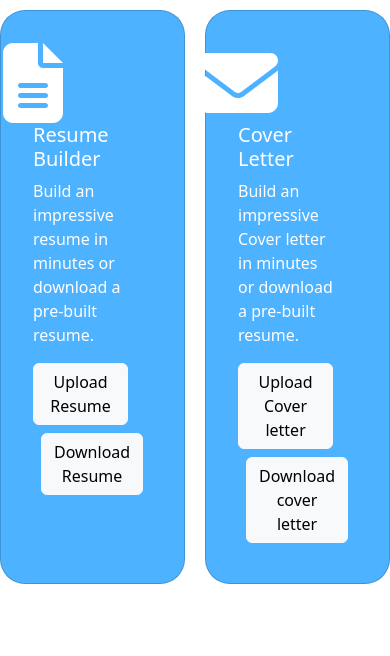
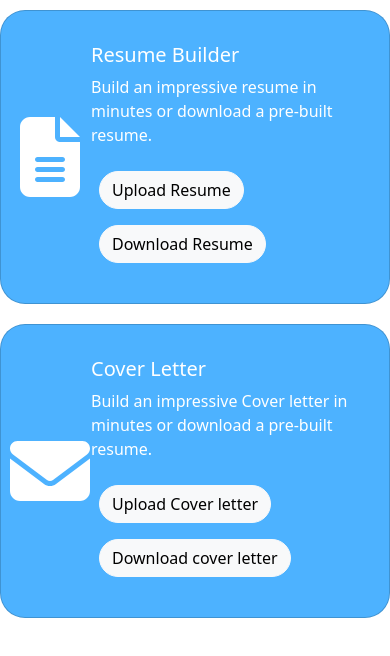
Before and after one commit to Vargos98/job-description, a React (Create React App) app: page /ResumeBuilder in a window 390 px wide. Shown: the top 656 px of the page. Built offline with nearby package versions, Linux system fonts and the light colour scheme.

Commit message:
Update ResumeBuilder.jsx
made it responsive

```diff
--- a/src/Components/ResumeBuilder.jsx
+++ b/src/Components/ResumeBuilder.jsx
@@ -5,7 +5,7 @@ import { faFileAlt, faEnvelope } from '@fortawesome/free-solid-svg-icons';
 
 const ResumeBuilder = () => {
   return (
-    <div className='d-flex' style={{ margin: '10px auto', justifyContent: 'center', gap: '20px' }}>
+    <div className='d-flex flex-wrap ' style={{ margin: '10px auto', justifyContent: 'center', gap: '20px' }}>
       {/* Resume Builder Card */}
       <Card className="p-3" style={{ backgroundColor: '#4db2ff', borderRadius: '25px', width: '550px' }}>
         <Card.Body>
@@ -16,13 +16,13 @@ const ResumeBuilder = () => {
             </Col>
             {/* Content on the right */}
             <Col xs={10}>
-              <Card.Title className="text-white">Resume Builder</Card.Title>
+              <Card.Title className="text-white ">Resume Builder</Card.Title>
               <Card.Text className="text-white">
                 Build an impressive resume in minutes or download a pre-built resume.
               </Card.Text>
-              <div>
-                <Button variant="light" className="">Upload Resume</Button>
-                <Button variant="light" className="m-2">Download Resume</Button>
+              <div className='d-flex flex-wrap '>
+                <Button variant="light" className="m-2 rounded-pill">Upload Resume</Button>
+                <Button variant="light" className="m-2 rounded-pill">Download Resume</Button>
               </div>
             </Col>
           </Row>
@@ -43,9 +43,9 @@ const ResumeBuilder = () => {
               <Card.Text className="text-white">
                 Build an impressive Cover letter in minutes or download a pre-built resume.
               </Card.Text>
-              <div>
-                <Button variant="light" className="">Upload Cover letter</Button>
-                <Button variant="light" className="m-2">Download cover letter</Button>
+              <div className='d-flex flex-wrap '>
+                <Button variant="light" className=" m-2 rounded-pill text-xs">Upload Cover letter</Button>
+                <Button variant="light" className="m-2 rounded-pill">Download cover letter</Button>
               </div>
             </Col>
           </Row>
```
